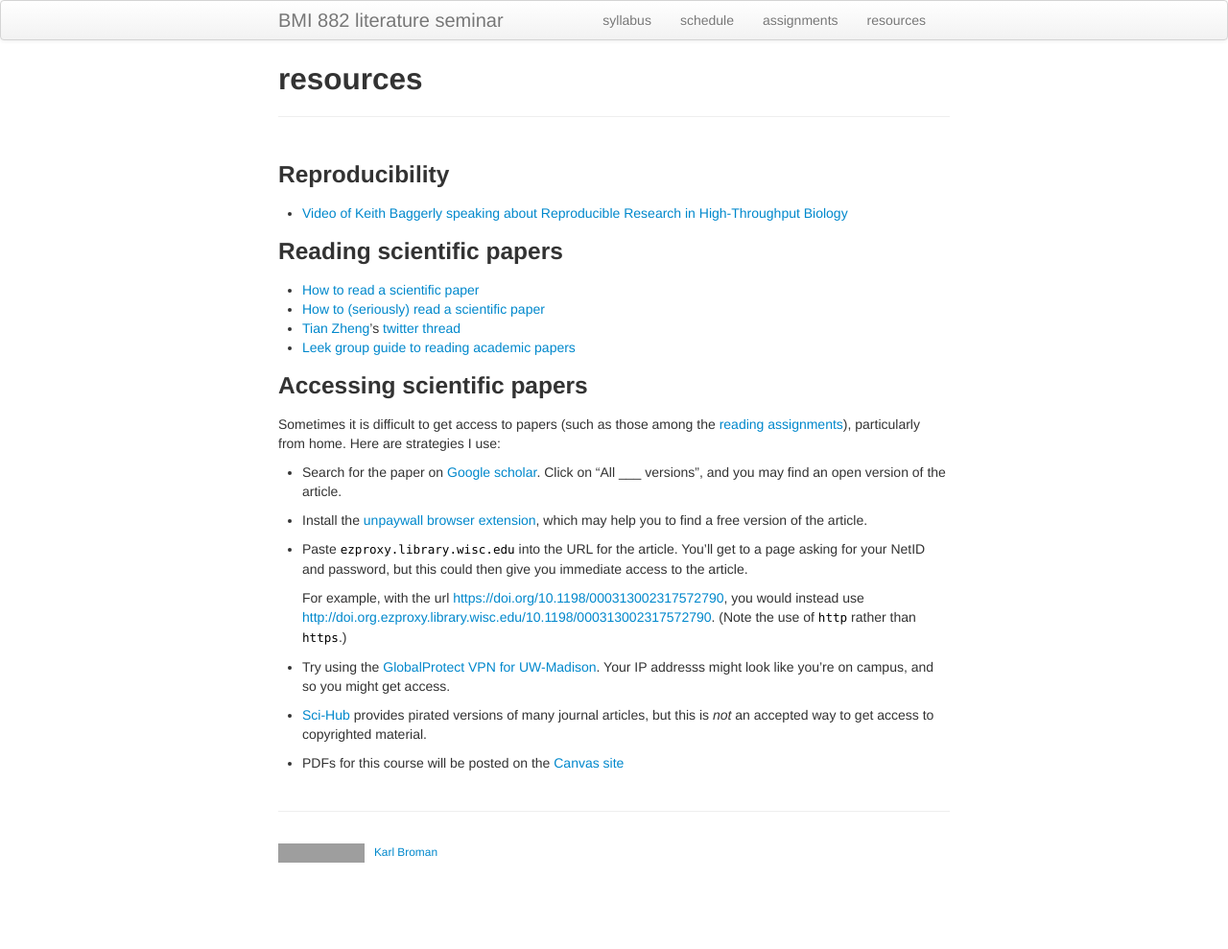
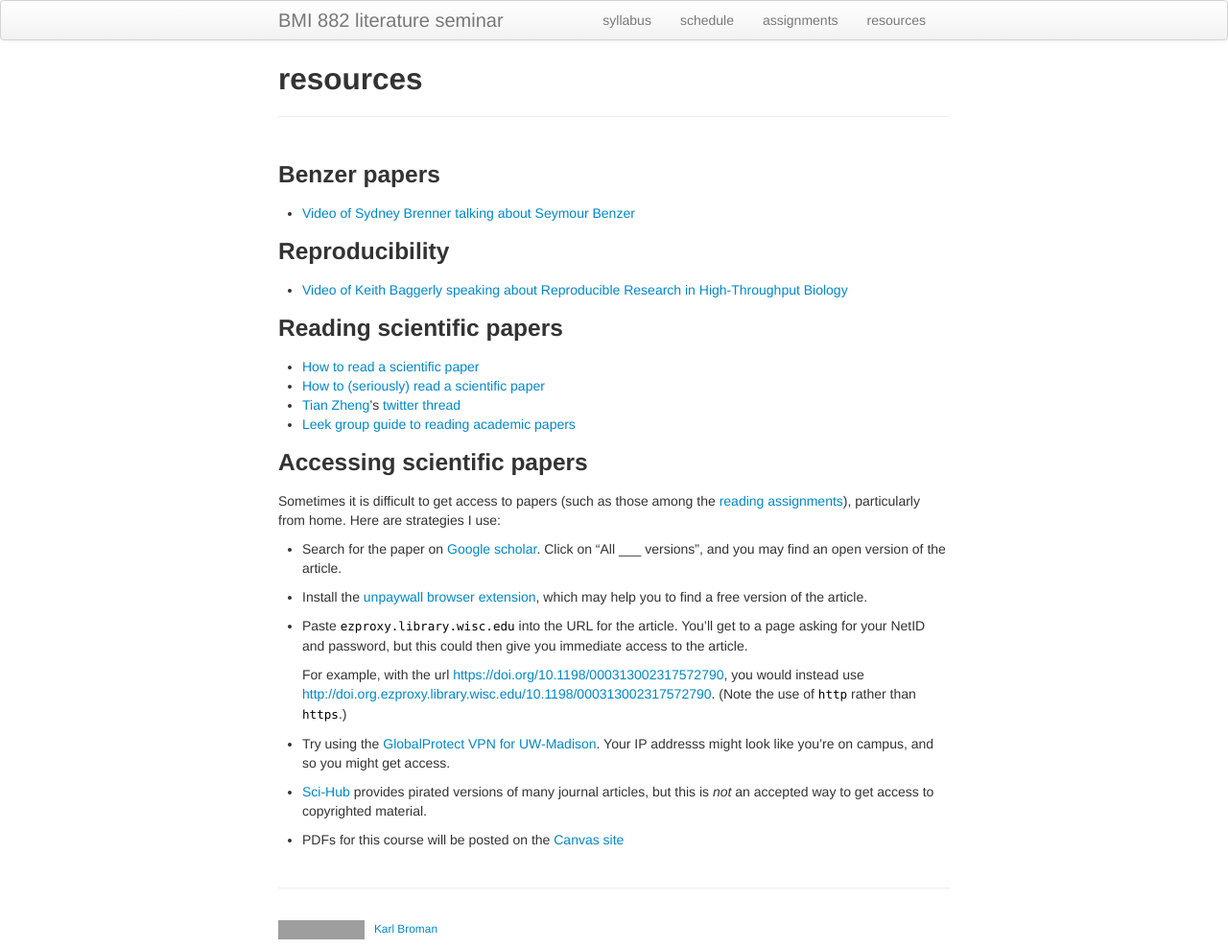
Before and after one commit to kbroman/BMI882_spring2023, a Jekyll site: the page built from resources.md, in a window 1280 px wide. Shown: the whole page at 96% size. Built offline with Jekyll 4.4.1, drawn with Linux system fonts in a browser that asks for light colours; before the commit the page ends 909 px from its top, so only the background shows below that; grey boxes are pictures that could not be loaded.

Commit message:
resources: link to video of Sydney Brenner re Seymour Benzer

```diff
--- a/resources.md
+++ b/resources.md
@@ -3,6 +3,11 @@ layout: page
 title: resources
 description: Resources for BMI 882, Biomedical data science scholarly literature
 ---
+
+### Benzer papers
+
+- [Video of Sydney Brenner talking about Seymour Benzer](https://youtu.be/PCfzc5ycAgM)
+
 
 ### Reproducibility
 
```
